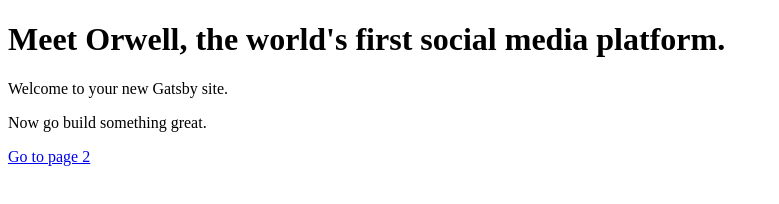
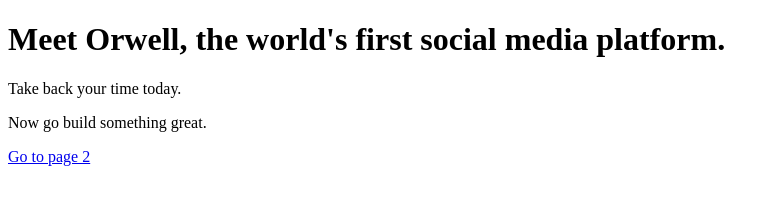
Before and after one commit to veerbia/ProjectOrwell, a Gatsby site: page / in a window 1280 px wide. Shown: the whole page, without its empty margins (0-779 px from the left). Built offline with nearby package versions, Linux system fonts and the light colour scheme; Gatsby itself is replaced by a stand-in of ours.

Commit message:
added subtext

```diff
--- a/src/pages/index.js
+++ b/src/pages/index.js
@@ -4,7 +4,7 @@
 const IndexPage = () => (
   <div>
     <h1>Meet Orwell, the world's first social media platform.</h1>
-    <p>Welcome to your new Gatsby site.</p>
+    <p>Take back your time today.</p>
     <p>Now go build something great.</p>
     <Link to="/page-2/">Go to page 2</Link>
   </div>
```
